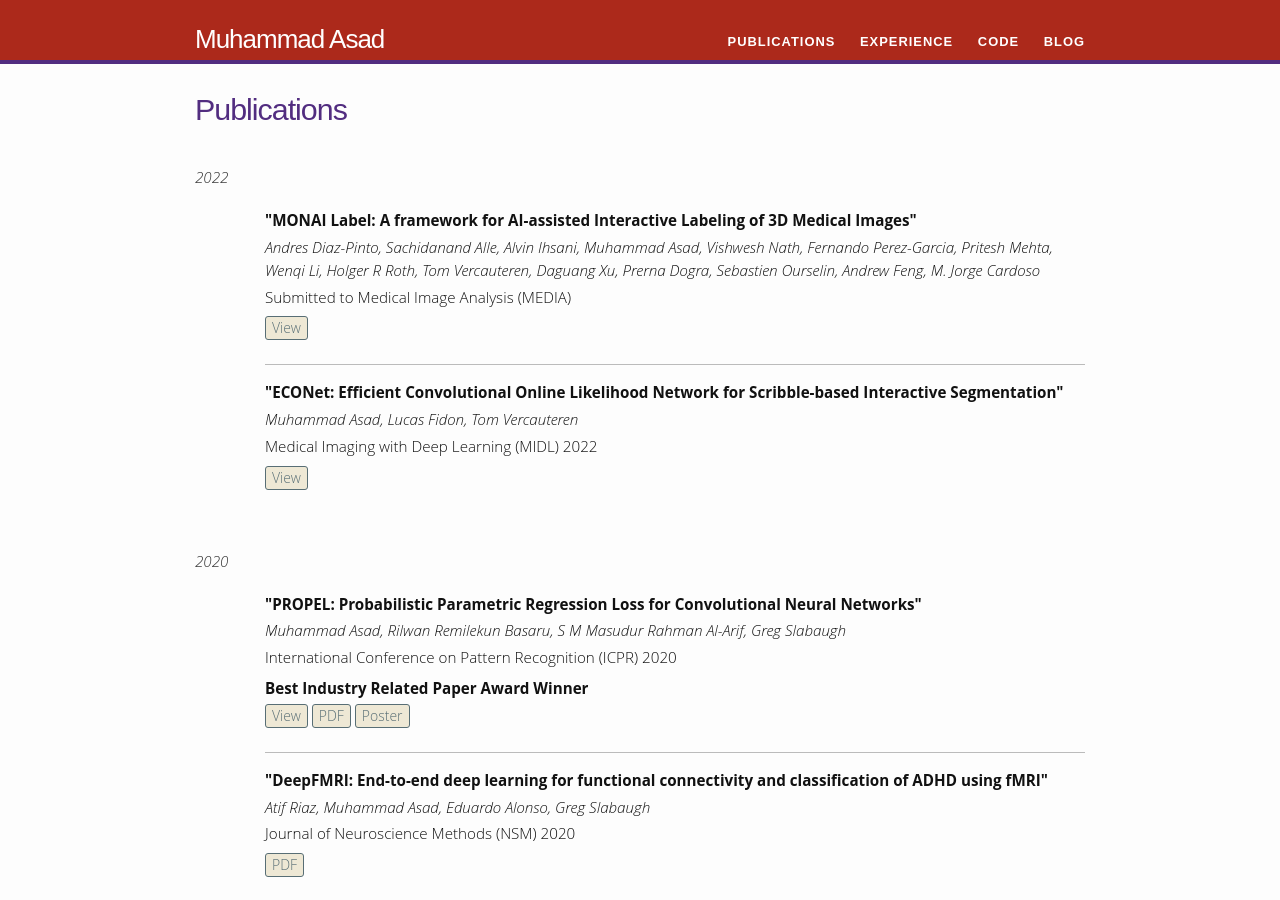
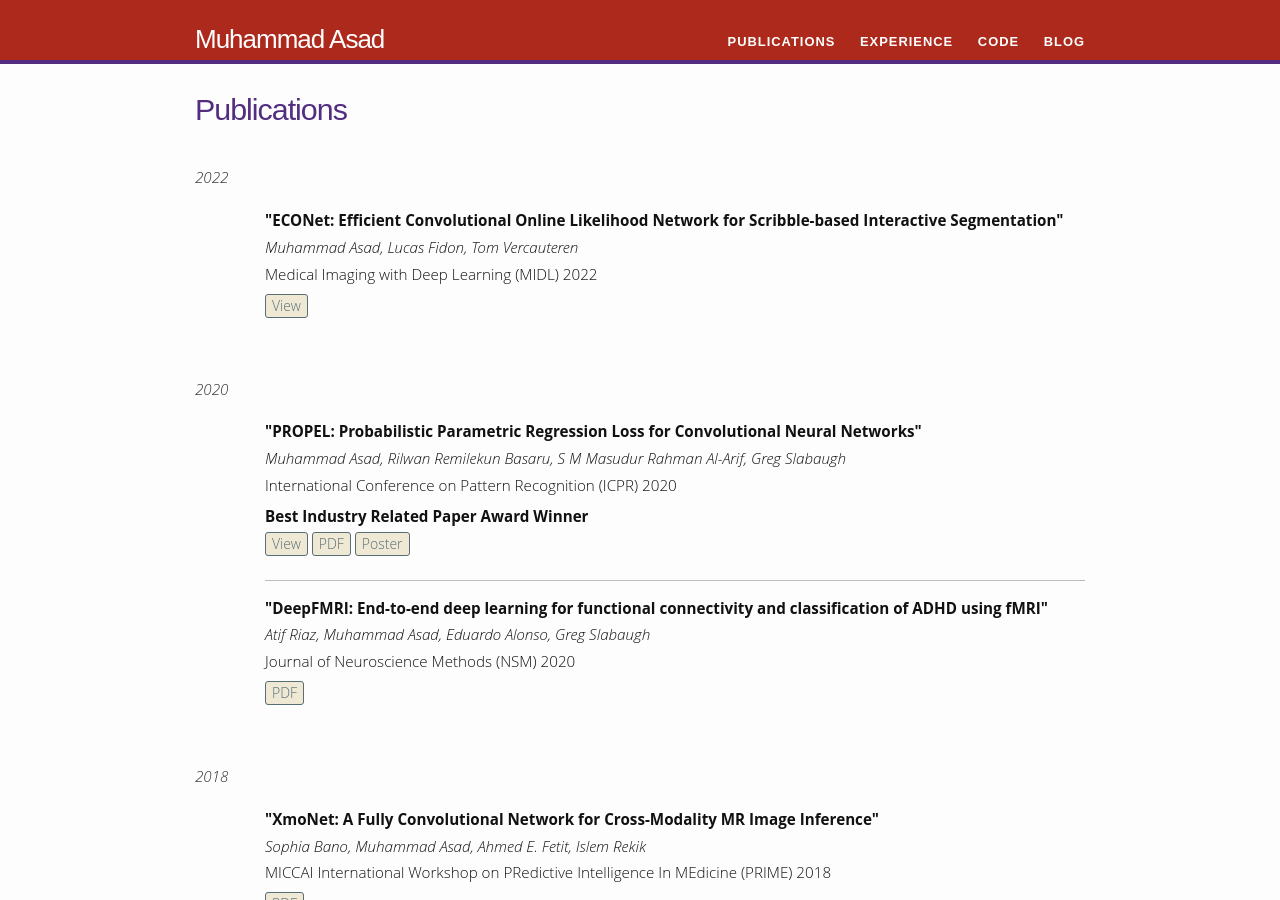
Before and after one commit to masadcv/masadcv.github.io, a Jekyll site: the page built from publications.md, in a window 1280 px wide and 900 px high. Built offline with Jekyll 4.4.1, drawn with Linux system fonts in a browser that asks for light colours.

Commit message:
revert back
Signed-off-by: masadcv <muhammad.asad@kcl.ac.uk>

```diff
--- a/_data/publications.yml
+++ b/_data/publications.yml
@@ -1,13 +1,5 @@
 - year: 2022
   publications:
-    - authors: "Andres Diaz-Pinto, Sachidanand Alle, Alvin Ihsani, Muhammad Asad, Vishwesh Nath, Fernando Perez-Garcia, Pritesh Mehta, Wenqi Li, Holger R Roth, Tom Vercauteren, Daguang Xu, Prerna Dogra, Sebastien Ourselin, Andrew Feng, M. Jorge Cardoso"
-      title: "MONAI Label: A framework for AI-assisted Interactive Labeling of 3D Medical Images"
-      journal: "Submitted to Medical Image Analysis (MEDIA)"
-      href: "https://arxiv.org/pdf/2203.12362.pdf"
-      bib:
-      pdf:
-      note:
-      poster:
     - authors: "Muhammad Asad, Lucas Fidon, Tom Vercauteren"
       title: "ECONet: Efficient Convolutional Online Likelihood Network for Scribble-based Interactive Segmentation"
       journal: "Medical Imaging with Deep Learning (MIDL) 2022"
```
Also changed, not shown: 5 other files.
